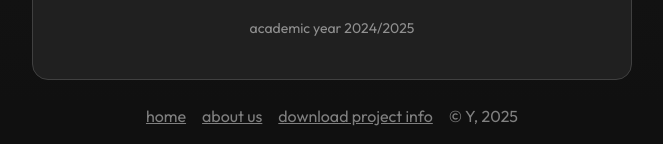
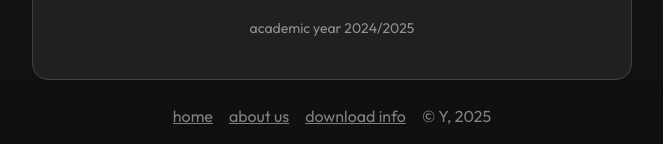
Before and after one commit to ejaprrr/y, a PHP site: page /about-us.php in a window 1280 px wide. Shown: the part 699-843 px from the top of the page, without its empty margins (308-971 px from the left). Run offline with PHP 8.4, Linux system fonts and the light colour scheme.

Commit message:
Update download link text for project info in sidebar and about us page

```diff
--- a/public/landing/about-us.php
+++ b/public/landing/about-us.php
@@ -67,7 +67,7 @@ render_header("about us");
     <div class="links-wrapper d-flex mt-4 gap-3 justify-content-center">
         <a href="home.php" class="d-block mb-3">home</a>
         <a href="#" class="d-block mb-3">about us</a>
-        <a href="../assets/downloads/y-project-info.zip" download class="d-block mb-3">download project info</a>
+        <a href="../assets/downloads/y-project-info.zip" download class="d-block mb-3">download info</a>
         <span class="mb-3">&copy; Y, 2025</span>
     </div>
 </div>
--- a/src/components/app/right-sidebar.php
+++ b/src/components/app/right-sidebar.php
@@ -102,7 +102,7 @@ function render_right_sidebar($conn) {
         <div class="links-wrapper d-flex w-100 mt-auto gap-3 justify-content-center">
         <a href="../landing/home.php" class="d-block mb-3 text-lowercase">home</a>
         <a href="../landing/about-us.php" class="d-block mb-3 text-lowercase">about us</a>
-        <a href="../assets/downloads/y-project-info.zip" download class="d-block mb-3">download project info</a>
+        <a href="../assets/downloads/y-project-info.zip" download class="d-block mb-3">download info</a>
         <span class="mb-3 text-lowercase">&copy; y, 2025</span>
     </div>
     </div>
--- a/src/components/auth/sidebar.php
+++ b/src/components/auth/sidebar.php
@@ -9,7 +9,7 @@ function render_sidebar() {
     <div class="links-wrapper d-flex w-100 mt-auto gap-3 justify-content-center">
         <a href="../landing/home.php" class="d-block mb-3 text-lowercase">home</a>
         <a href="../landing/about-us.php" class="d-block mb-3 text-lowercase">about us</a>
-        <a href="../assets/downloads/y-project-info.zip" download class="d-block mb-3">download project info</a>
+        <a href="../assets/downloads/y-project-info.zip" download class="d-block mb-3">download info</a>
         <span class="mb-3 text-lowercase">&copy; y, 2025</span>
     </div>
 </div>
```
